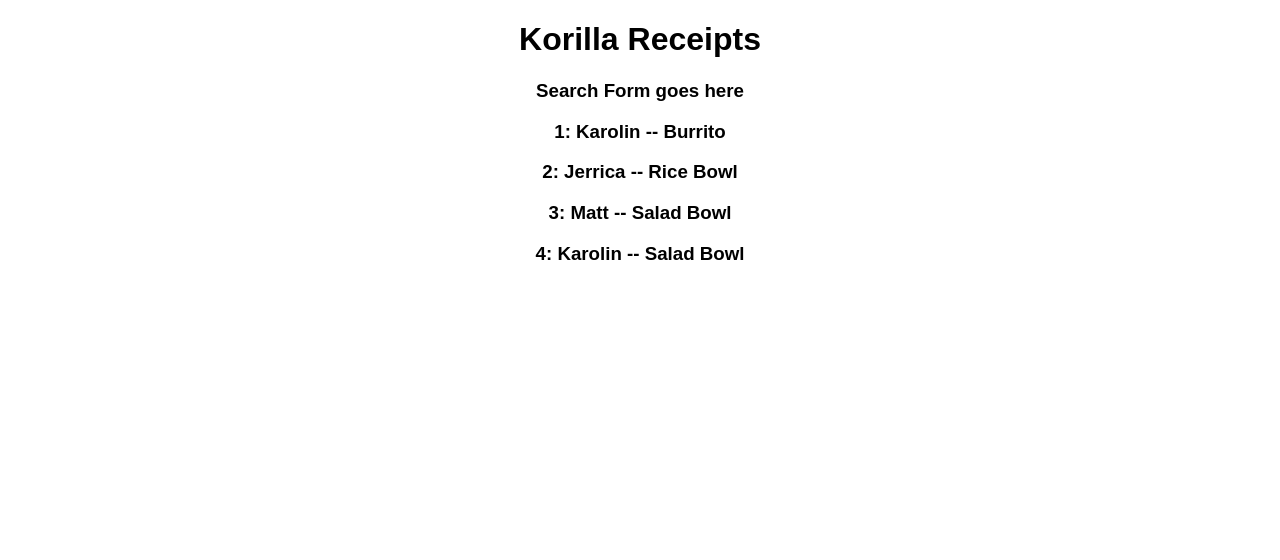
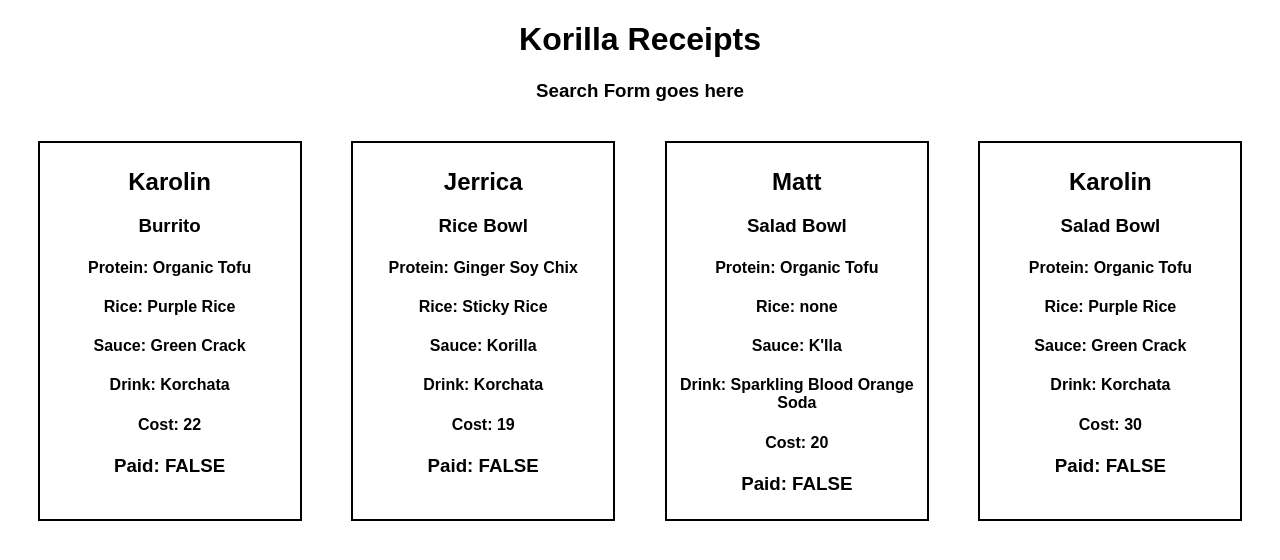
Before and after one commit to jajoyce/React-Korilla-Receipts, a React (Create React App) app: page / in a window 1280 px wide. Shown: the top 560 px of the page. Built offline with nearby package versions, Linux system fonts and the light colour scheme.

Commit message:
Render receipt data. Render all required info for each order in receipt component. Create flex container and styling for receipts.

```diff
--- a/src/App.js
+++ b/src/App.js
@@ -10,7 +10,9 @@
     <div className="App">
       <h1>Korilla Receipts</h1>
       <Form />
-      <Receipts receipts={receiptsData} />
+      <div className="receipts-container">
+        <Receipts receipts={receiptsData} />
+      </div>
     </div>
   );
 }
--- a/src/components/Receipt.js
+++ b/src/components/Receipt.js
@@ -2,10 +2,15 @@
 
 function Receipt({ receipt, key }) {
   return (
-    <div>
-      <h3>
-        {receipt.id}: {receipt.person} -- {receipt.order.main}
-      </h3>
+    <div className="receipt">
+      <h2>{receipt.person}</h2>
+      <h3>{receipt.order.main}</h3>
+      <h4>Protein: {receipt.order.protein}</h4>
+      <h4>Rice: {receipt.order.rice}</h4>
+      <h4>Sauce: {receipt.order.sauce}</h4>
+      <h4>Drink: {receipt.order.drink}</h4>
+      <h4>Cost: {receipt.order.cost}</h4>
+      <h3>Paid: {receipt.paid.toString().toUpperCase()}</h3>
     </div>
   );
 }
--- a/src/styles.css
+++ b/src/styles.css
@@ -2,3 +2,17 @@
   font-family: sans-serif;
   text-align: center;
 }
+
+.receipts-container {
+  display: flex;
+  flex-wrap: wrap;
+  justify-content: space-evenly;
+}
+
+.receipt {
+  width: 25%;
+  max-width: 250px;
+  margin: 20px;
+  padding: 5px;
+  border: 2px solid #000;
+}
```
